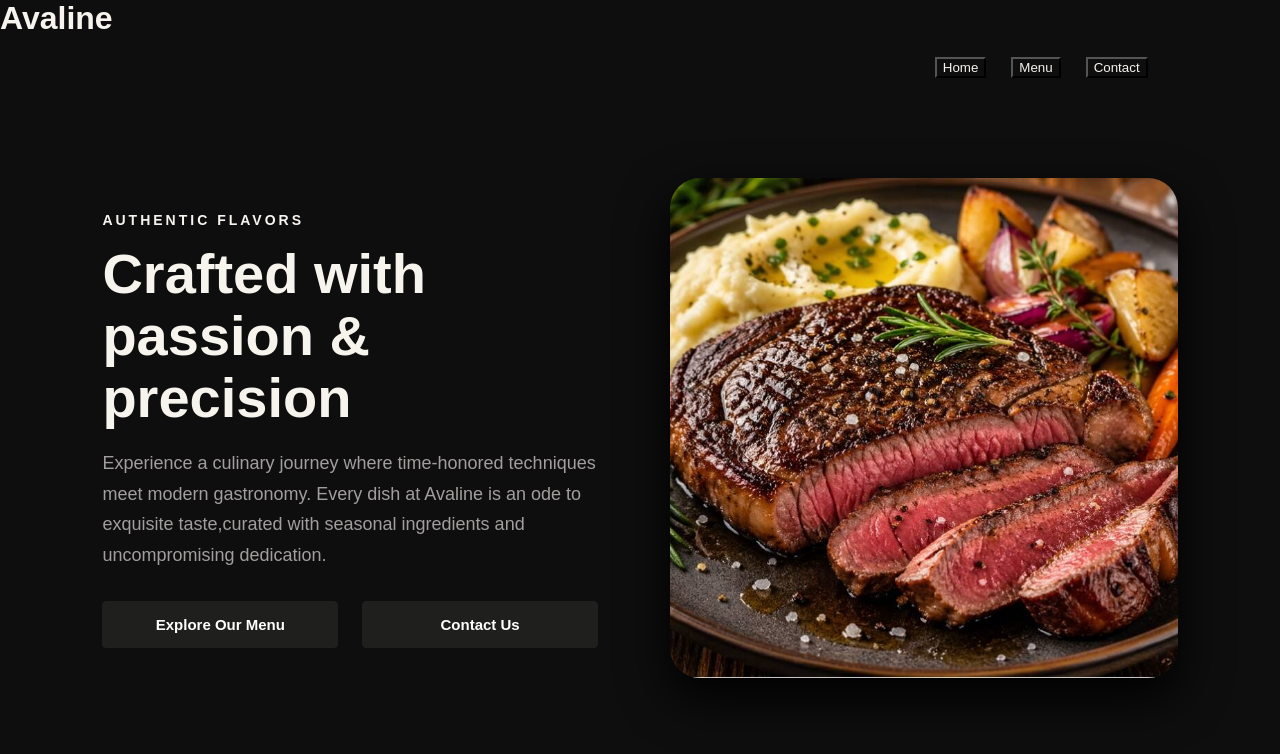
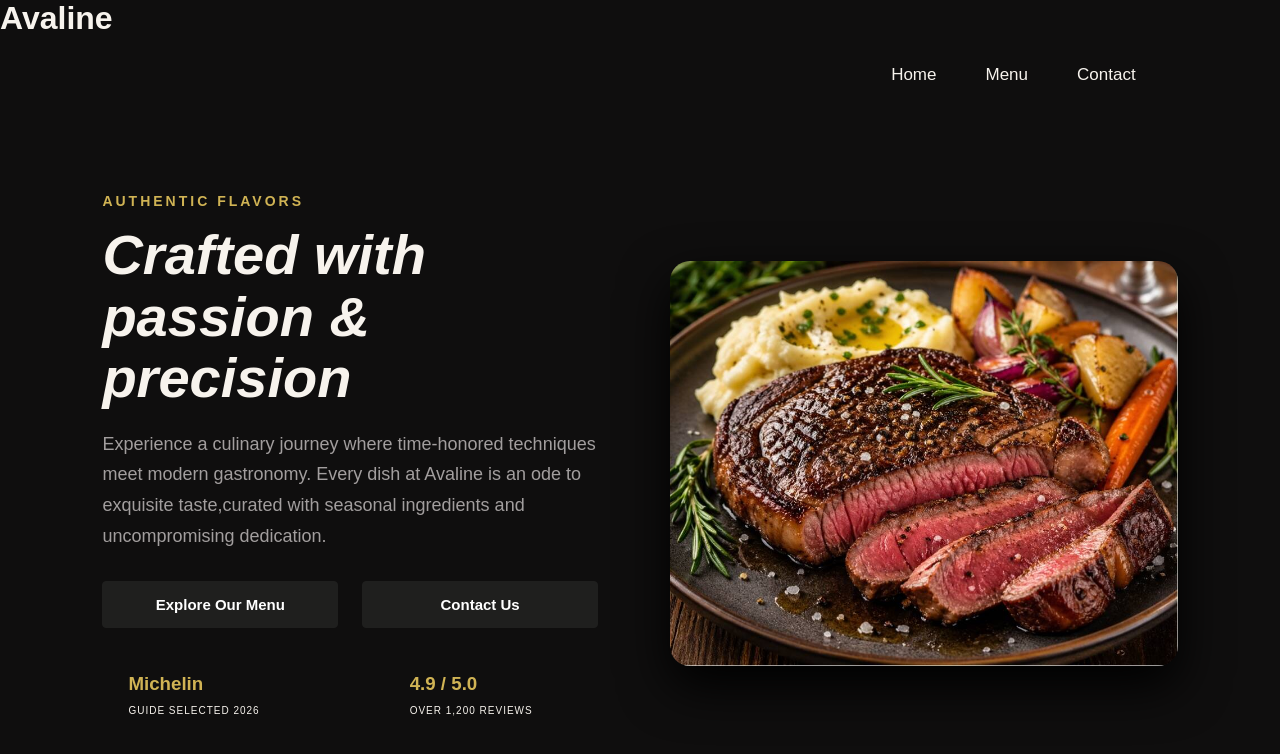
Before and after one commit to TsegawGemena/restaurant, a website built with webpack: page src/template.html in a window 1280 px wide. Built offline with nearby package versions, Linux system fonts and the light colour scheme.

Commit message:
modfied the home page

```diff
--- a/src/pages/home.js
+++ b/src/pages/home.js
@@ -29,6 +29,43 @@ export function loadHome(){
     contactButton.classList.add("secondary-btn");
     contactButton.textContent ="Contact Us";
 
+    const rating =document.createElement("div");
+    rating.classList.add("rating");
+
+    const michelin = document.createElement("div");
+    michelin.classList.add("rating-item");
+
+    const michelinTitle = document.createElement("h3");
+    michelinTitle.classList.add("rating-title");
+    michelinTitle.textContent="Michelin";
+
+    const michelinDescription = document.createElement("span");
+    michelinDescription.textContent = "GUIDE SELECTED 2026";
+
+    michelin.appendChild(michelinTitle );
+    michelin.appendChild(michelinDescription);
+
+
+    const score = document.createElement("div");
+    score.classList.add("rating-item");
+
+    const scoreTitle = document.createElement("h3");
+    scoreTitle.classList.add("rating-title");
+    scoreTitle.textContent="4.9 / 5.0";
+
+
+    const scoreDescription = document.createElement("span");
+    scoreDescription.textContent = "OVER 1,200 REVIEWS";
+
+    score.appendChild(scoreTitle);
+    score.appendChild(scoreDescription);
+
+    rating.appendChild(michelin);
+    rating.appendChild(score);
+
+
+
+
     mainText.appendChild(tagline);
     mainText.appendChild(heading);
     mainText.appendChild(description);
@@ -36,6 +73,7 @@ export function loadHome(){
     buttonContainer.appendChild(contactButton);
     mainText.appendChild(buttonContainer);
 
+    mainText.appendChild(rating);
 
     mainSection.appendChild(mainText);
 
--- a/src/style.css
+++ b/src/style.css
@@ -16,6 +16,7 @@ header{
     padding:20px 8%;
 }
 header nav{
+
     margin-left:auto;
     margin-right:30px;
     display:flex;
@@ -23,12 +24,24 @@ header nav{
 
 }
 
-.home-btn:hover,
-.menu-btn:hover,
-.contact-btn:hover{
+nav button{
+    background-color:transparent;
+    border:none;
+    font-size:17px;
+    cursor:pointer;
+    font-weight:600px;
+    padding:8px 12px;
+    transition:all 0.3s ease;
+
+
+}
+nav button:hover{
     background-color:#e9e906;
+    color:#060605;
+}
 
-    color:#1f1f1e;
+.tagline{
+    color:#d0b354
 }
 .main-section{
     display:flex;
@@ -52,10 +65,10 @@ header nav{
 
 .main-image img{
     width:100%;
-    max-width:520;
-    height:500px;
+    max-width:520px;
+    height:auto;
     object-fit:cover;
-    border-radius:30px;
+    border-radius:20px;
     box-shadow:0 20px 50px rgba(0, 0, 0.15);
     transition:transform 0.4s ease, box-shadow 0.4s ease;
 
@@ -80,6 +93,7 @@ header nav{
     font-size:56px;
     line-height:1.1;
     max-width:600px;
+    font-style:italic;
 }
 
 .main-text p{
@@ -128,3 +142,23 @@ header nav{
     border-color:#d4af37;
     color:#1f1f1e;
 }
+
+.rating{
+    padding:20px 26px;
+    display:flex;
+    gap:150px;
+    margin-top:25px;
+}
+
+.rating-item h3{
+    margin:0 0 5px;
+}
+
+.rating-item span{
+    font-size:10px;
+    letter-spacing:1px;
+}
+
+.rating-title{
+    color:#d0b354;
+}
```
